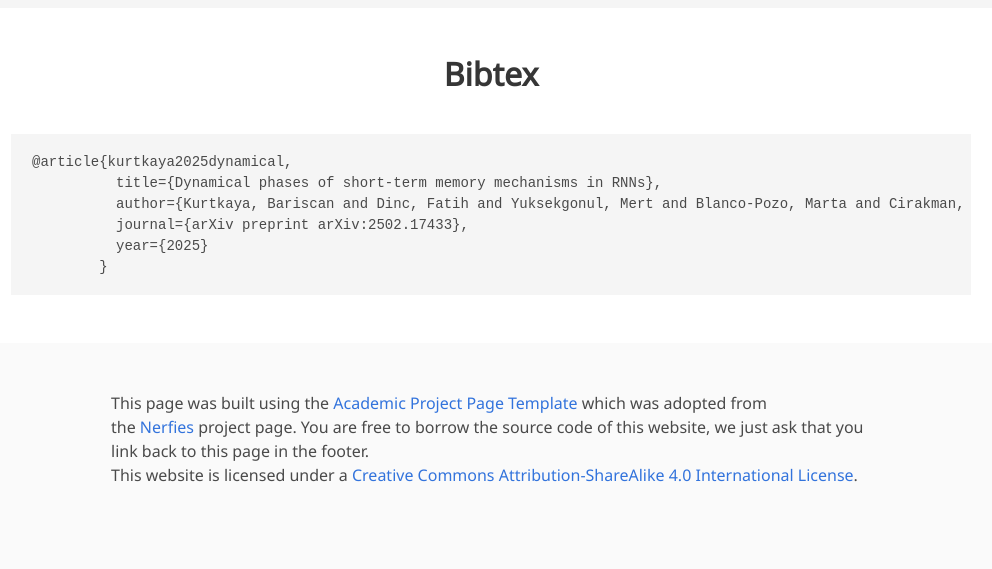
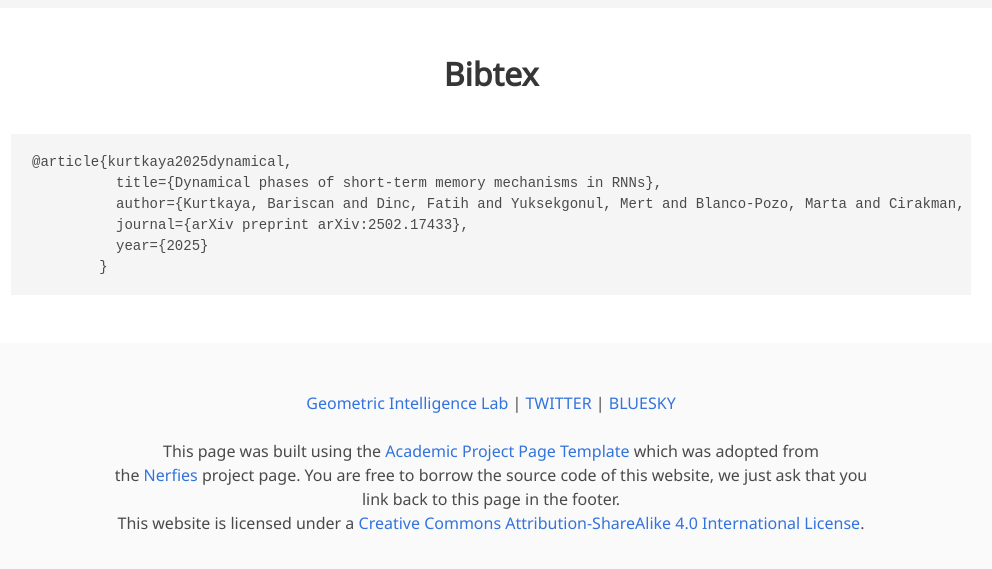
Before and after one commit to bariscankurtkaya/dynamical_phases, a plain HTML site: page index.html in a window 1280 px wide. Shown: the part 3638-4207 px from the top of the page, without its empty margins (149-1141 px from the left). Drawn offline with nearby package versions, Linux system fonts and the light colour scheme; some icons are missing; a web font is replaced by a local one.

Commit message:
footer and links fixed

```diff
--- a/index.html
+++ b/index.html
@@ -14,13 +14,13 @@
   <meta property="og:image:height" content="630"/>
 
 
-  <meta name="twitter:title" content="TWITTER BANNER TITLE META TAG">
-  <meta name="twitter:description" content="TWITTER BANNER DESCRIPTION META TAG">
+  <meta name="twitter:title" content="ICML 2025 - Dynamical phases of short-term memory mechanisms in RNNs">
+  <meta name="twitter:description" content="ICML 2025 - Dynamical phases of short-term memory mechanisms in RNNs">
   <!-- Path to banner image, should be in the path listed below. Optimal dimenssions are 1200X600-->
   <meta name="twitter:image" content="static/images/your_twitter_banner_image.png">
   <meta name="twitter:card" content="summary_large_image">
   <!-- Keywords for your paper to be indexed by-->
-  <meta name="keywords" content="KEYWORDS SHOULD BE PLACED HERE">
+  <meta name="keywords" content="Dynamical system theory, computational neuroscience, working memory">
   <meta name="viewport" content="width=device-width, initial-scale=1">
 
 
@@ -418,10 +418,14 @@
   <footer class="footer">
   <div class="container">
     <div class="columns is-centered">
-      <div class="column is-8">
+      <div class="column is-8 has-text-centered">
         <div class="content">
 
+            <a href="https://gi.ece.ucsb.edu/" target="_blank">Geometric Intelligence Lab</a> |
+            <a href="https://x.com/geometric_intel?s=21" target="_blank">TWITTER</a> |
+            <a href="https://bsky.app/profile/geometric-intel.bsky.social" target="_blank">BLUESKY</a>
           <p>
+            <br>
             This page was built using the <a href="https://github.com/eliahuhorwitz/Academic-project-page-template" target="_blank">Academic Project Page Template</a> which was adopted from the <a href="https://nerfies.github.io" target="_blank">Nerfies</a> project page.
             You are free to borrow the source code of this website, we just ask that you link back to this page in the footer. <br> This website is licensed under a <a rel="license"  href="http://creativecommons.org/licenses/by-sa/4.0/" target="_blank">Creative
             Commons Attribution-ShareAlike 4.0 International License</a>.
```
